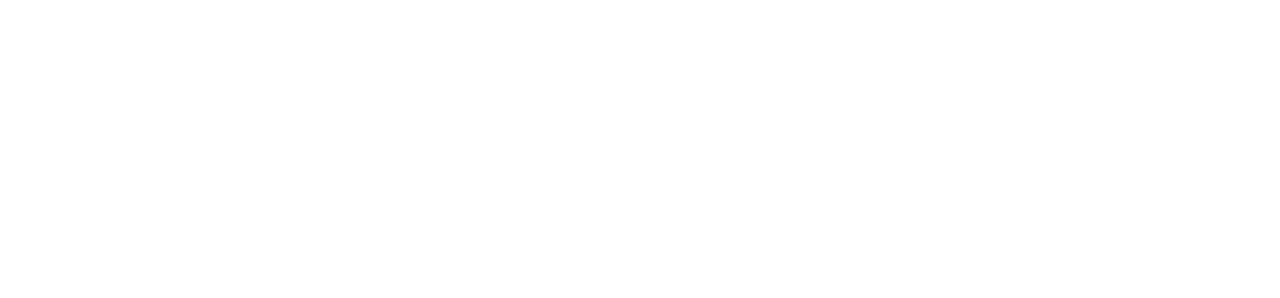
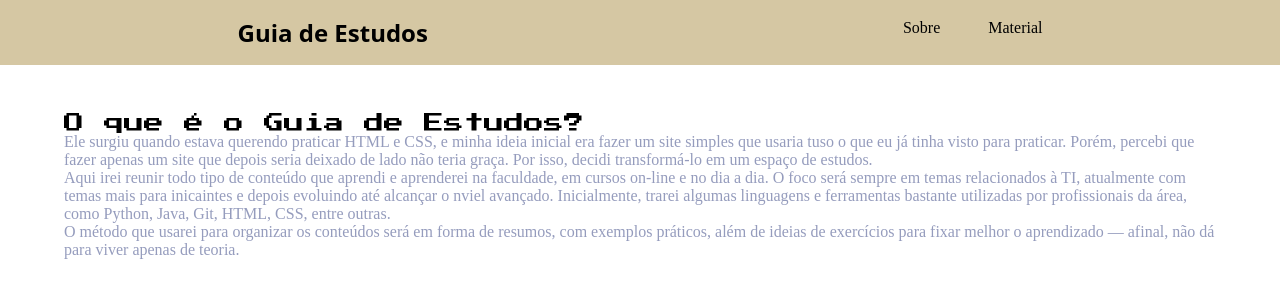
Before and after one commit to PedroHNeves1505/Anotacoes, a plain HTML site: page sobre.html in a window 1280 px wide. Drawn offline with Linux system fonts and the light colour scheme; a web font is replaced by a local one.

Commit message:
Corigir sobre

```diff
--- /dev/null
+++ b/Styles/sobre.css
@@ -0,0 +1,7 @@
+.sobre {
+    margin: 3em 4em 0 4em;
+}
+
+.sobre__texto {
+    color: var(--azul);
+}
--- a/Styles/styles.css
+++ b/Styles/styles.css
@@ -1,6 +1,7 @@
 @import url(../Styles/reset.css);
 @import url(../Styles/header.css);
-@import url('https://fonts.googleapis.com/css2?family=DynaPuff:wght@400..700&family=Epunda+Slab:ital,wght@0,300..900;1,300..900&display=swap');
+@import url(../Styles/sobre.css);
+@import url('https://fonts.googleapis.com/css2?family=DynaPuff:wght@400..700&family=Epunda+Slab:ital,wght@0,300..900;1,300..900&family=Press+Start+2P&display=swap');
 
 
 :root {
@@ -9,9 +10,11 @@
     --bege-claro: #F2E2B1;
     --bege: #D5C7A3;
     --bege-escuro: #BDB395;
+    --azul: #959CBD;
     --cor-hover: #5A4E3B;
     --cor-active: #F9F5E6;
     --fonte-titulo: "DynaPuff", system-ui;
+    --fonte-subtitulo: "Press Start 2P", system-ui;
     --fonte-texto: "Epunda Slab", serif;
 }
 
@@ -23,6 +26,12 @@
     text-decoration: none;
 }
 
+.subtitulo {
+    font-family: var(--fonte-subtitulo);
+    font-size: 20px;
+    font-weight: 400;
+}
+
 .texto {
     font-family: var(--fonte-texto);
     color: var(--preto);
--- a/sobre.html
+++ b/sobre.html
@@ -0,0 +1,36 @@
+<!DOCTYPE html>
+<html lang="pt-br">
+<head>
+    <meta charset="UTF-8">
+    <meta name="viewport" content="width=device-width, initial-scale=1.0">
+    <link rel="stylesheet" href="../Styles/styles.css">
+    <title>Sobre</title>
+</head>
+<body>
+    <header class="cabecalho">
+        <h1 class="cabecalho__titulo titulo"><a class="cabecalho__titulo titulo" href="index.html">Guia de Estudos</a></h1>
+        <nav class="cabecalho__navegacao">
+            <a class="cabecalho__navegacao__item texto" href="sobre.html">Sobre</a>
+            <input type="checkbox" id="lista" class="cabecalho__navegacao__lista texto">
+            <label for="lista">Material</label>
+            <ul class="lista__menu">
+                <li class="lista__item"><a class="lista__link texto" href="./Conteudos/Conteudo-html.html">HTML</a></li>
+                <li class="lista__item"><a class="lista__link texto" href="./Conteudos/Conteudo-css.html">CSS</a></li>
+                <li class="lista__item"><a class="lista__link texto" href="./Conteudos/Conteudo-java.html">Java</a></li>
+                <li class="lista__item"><a class="lista__link texto" href="./Conteudos/Conteudo-python.html">Python</a></li>
+                <li class="lista__item"><a class="lista__link texto" href="./Conteudos/Conteudo-git.html">Git e Github</a></li>
+                <li class="lista__item"><a class="lista__link texto" href="./Conteudos/Conteudo-terminal.html">Terminal</a></li>
+            </ul>
+        </nav>
+    </header>
+<main class="sobre">
+    <h2 class="sobre__subtitulo subtitulo">O que é o Guia de Estudos?</h2>
+    <p class="sobre__texto">
+        Ele surgiu quando estava querendo praticar HTML e CSS, e minha ideia inicial era fazer um site simples que usaria tuso o que eu já tinha visto para praticar. Porém, percebi que fazer apenas um site que depois seria deixado de lado não teria graça. Por isso, decidi transformá-lo em um espaço de estudos.<br>
+        Aqui irei reunir todo tipo de conteúdo que aprendi e aprenderei na faculdade, em cursos on-line e no dia a dia. O foco será sempre em temas relacionados à TI, atualmente com temas mais para inicaintes e depois evoluindo até alcançar o nviel avançado. Inicialmente, trarei algumas linguagens e ferramentas bastante utilizadas por profissionais da área, como Python, Java, Git, HTML, CSS, entre outras.<br>
+        O método que usarei para organizar os conteúdos será em forma de resumos, com exemplos práticos, além de ideias de exercícios para fixar melhor o aprendizado — afinal, não dá para viver apenas de teoria.
+    </p>
+</main>
+
+</body>
+</html>
```
Also changed, not shown: index.html (+1 -1 lines).
